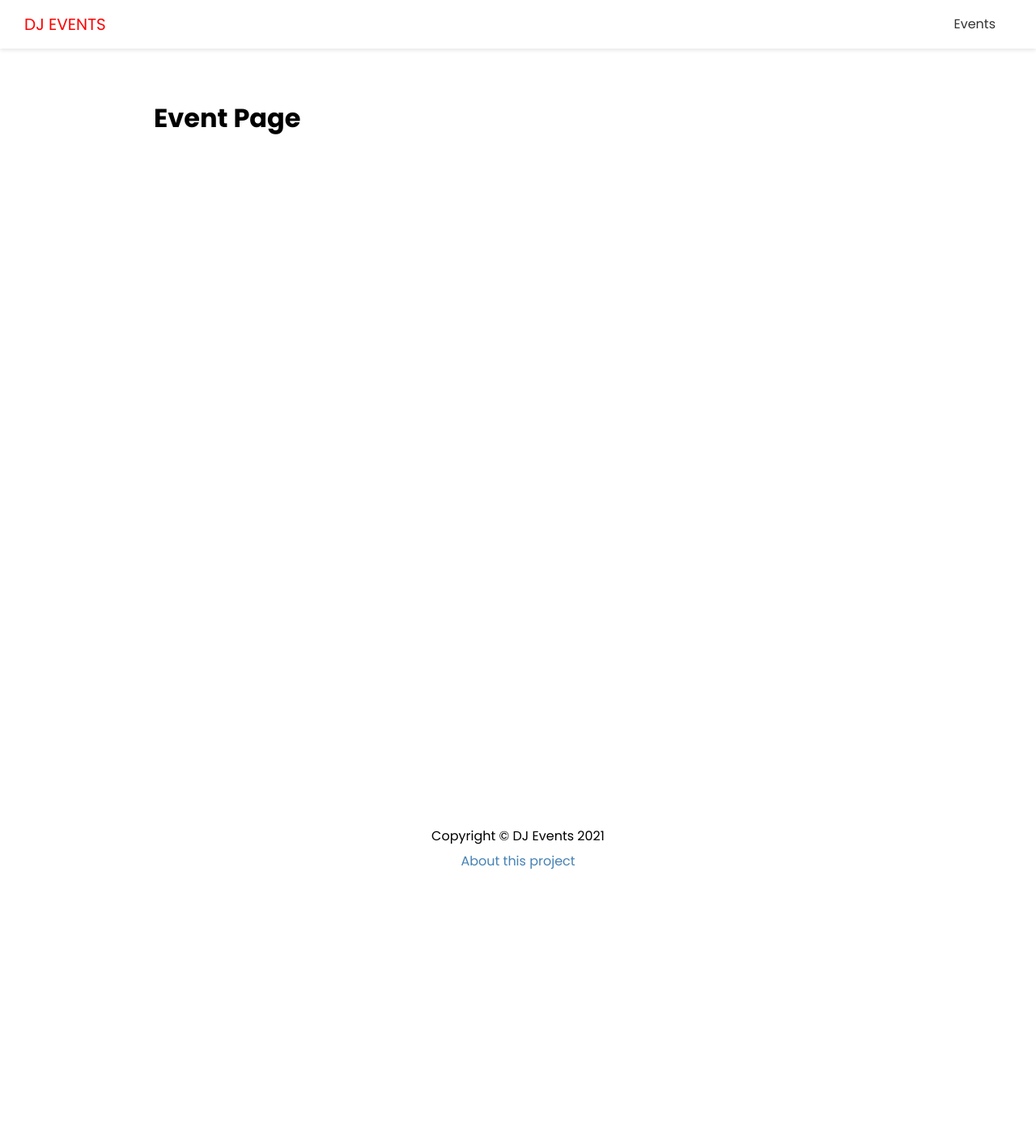
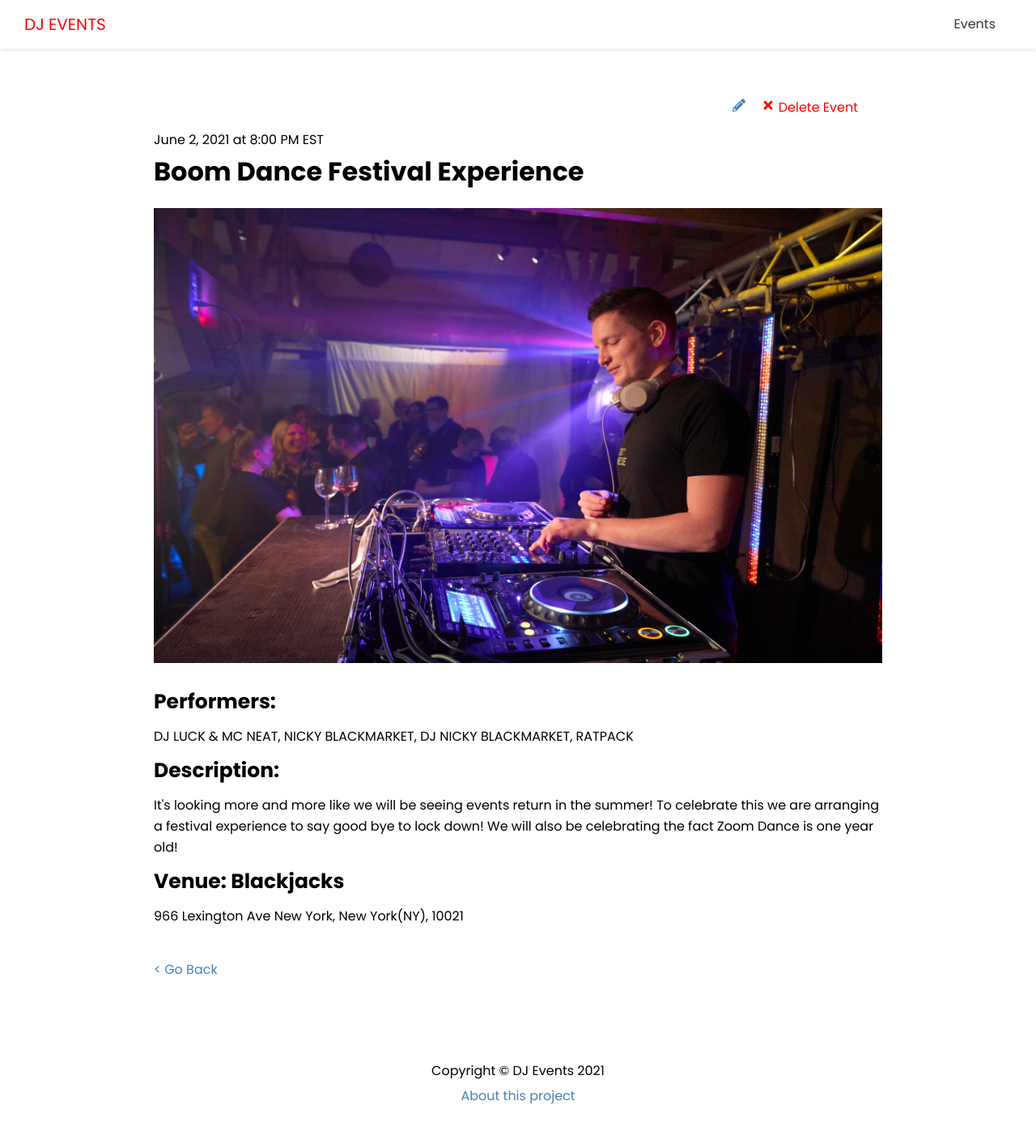
Before and after one commit to shettykaran21/dj-events-frontend, a Next.js app: page /events/boom-dance-festival-experience in a window 1280 px wide. Shown: the top 1402 px of the page at 81% size. Before the commit the page ends 1116 px from the top, so only its background shows below. Built offline with nearby package versions, Linux system fonts and the light colour scheme.

Commit message:
Single event page

```diff
--- a/pages/api/events/[slug].js
+++ b/pages/api/events/[slug].js
@@ -4,7 +4,7 @@ export default (req, res) => {
   const event = events.filter((ev) => ev.slug === req.query.slug);
 
   if (req.method === 'GET') {
-    res.status(200).json({ event });
+    res.status(200).json(event);
   } else {
     res.setHeader('Allow', ['GET']);
     res.status(405).json({ message: `Method ${req.method} is not allowed` });
--- a/pages/api/hello.js
+++ /dev/null
@@ -1,5 +0,0 @@
-// Next.js API route support: https://nextjs.org/docs/api-routes/introduction
-
-export default (req, res) => {
-  res.status(200).json({ name: 'John Doe' })
-}
--- a/pages/events/[slug].js
+++ b/pages/events/[slug].js
@@ -1,11 +1,75 @@
+import Link from 'next/link';
+import Image from 'next/image';
+import { FaPencilAlt, FaTimes } from 'react-icons/fa';
+
+import styles from '@/styles/Event.module.css';
 import Layout from '@/components/Layout';
+import { API_URL } from '@config/index';
 
-const EventPage = () => {
+const EventPage = ({ event }) => {
+  const deleteHandler = () => {
+    console.log('Delete');
+  };
+
   return (
     <Layout>
-      <h1>Event Page</h1>
+      <div className={styles.event}>
+        <div className={styles.controls}>
+          <Link href={`/events/edit/${event.id}`}>
+            <a>
+              <FaPencilAlt />
+            </a>
+          </Link>
+          <a href="#" className={styles.delete} onClick={deleteHandler}>
+            <FaTimes /> Delete Event
+          </a>
+        </div>
+        <span>
+          {event.date} at {event.time}
+          <h1>{event.name}</h1>
+          {event.image && (
+            <div className={styles.image}>
+              <Image src={event.image} width={960} height={600} />
+            </div>
+          )}
+          <h3>Performers:</h3>
+          <p>{event.performers}</p>
+          <h3>Description:</h3>
+          <p>{event.description}</p>
+          <h3>Venue: {event.venue}</h3>
+          <p>{event.address}</p>
+          <Link href="/events">
+            <a className={styles.back}>{'<'} Go Back</a>
+          </Link>
+        </span>
+      </div>
     </Layout>
   );
 };
 
+export const getStaticProps = async ({ params: { slug } }) => {
+  const res = await fetch(`${API_URL}/api/events/${slug}`);
+  const events = await res.json();
+
+  return {
+    props: {
+      event: events[0],
+    },
+  };
+};
+
+export const getStaticPaths = async () => {
+  const res = await fetch(`${API_URL}/api/events`);
+  const events = await res.json();
+
+  const paths = events.map((event) => ({
+    params: { slug: event.slug },
+  }));
+
+  return {
+    paths,
+    fallback: false,
+  };
+};
+
 export default EventPage;
--- /dev/null
+++ b/styles/Event.module.css
@@ -0,0 +1,32 @@
+.event {
+  position: relative;
+  padding-top: 40px;
+}
+
+.event h3 {
+  font-size: 25px;
+}
+
+.event p {
+  margin: 10px 0;
+}
+
+.image {
+  margin-bottom: 20px;
+}
+
+.controls {
+  position: absolute;
+  right: 30px;
+  top: 0;
+}
+
+.delete {
+  margin-left: 20px;
+  color: red;
+}
+
+.back {
+  display: block;
+  margin-top: 40px;
+}
```
Also changed, not shown: pages/index.js (+6 -9 lines).
